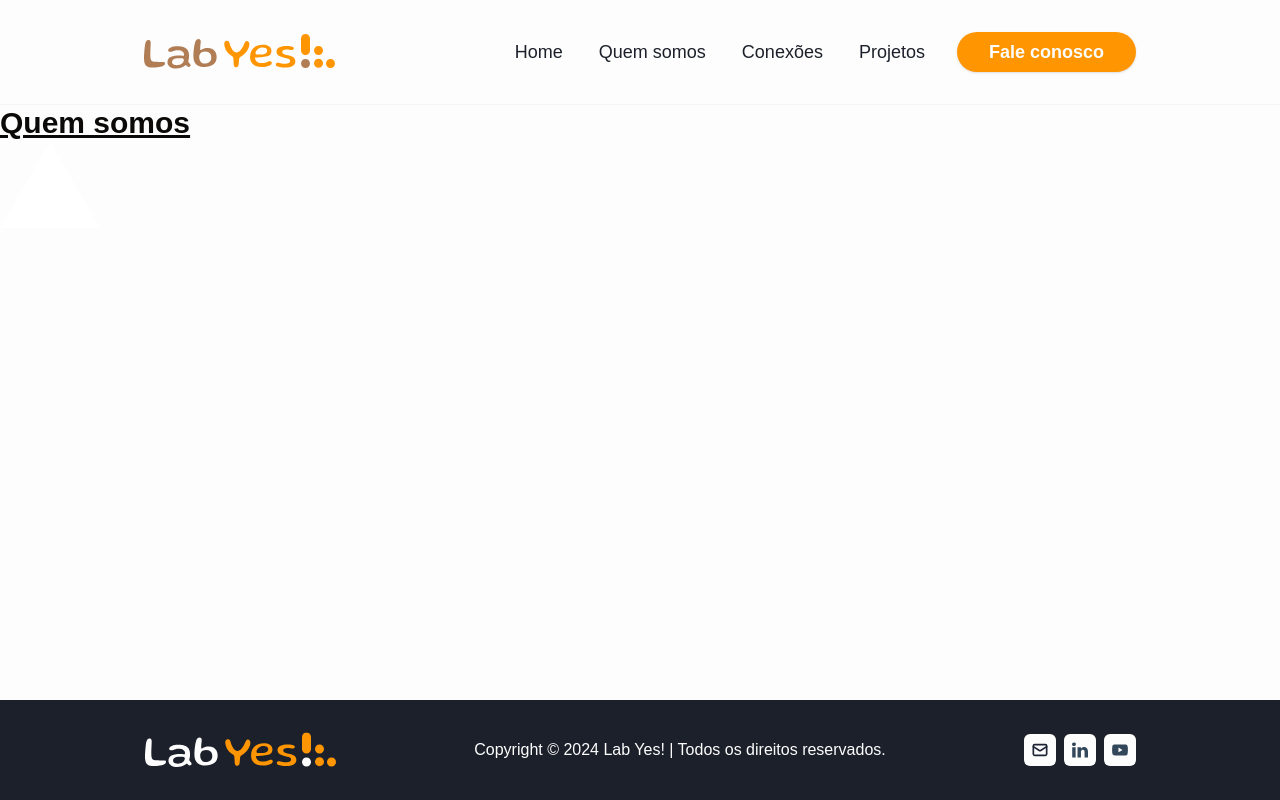
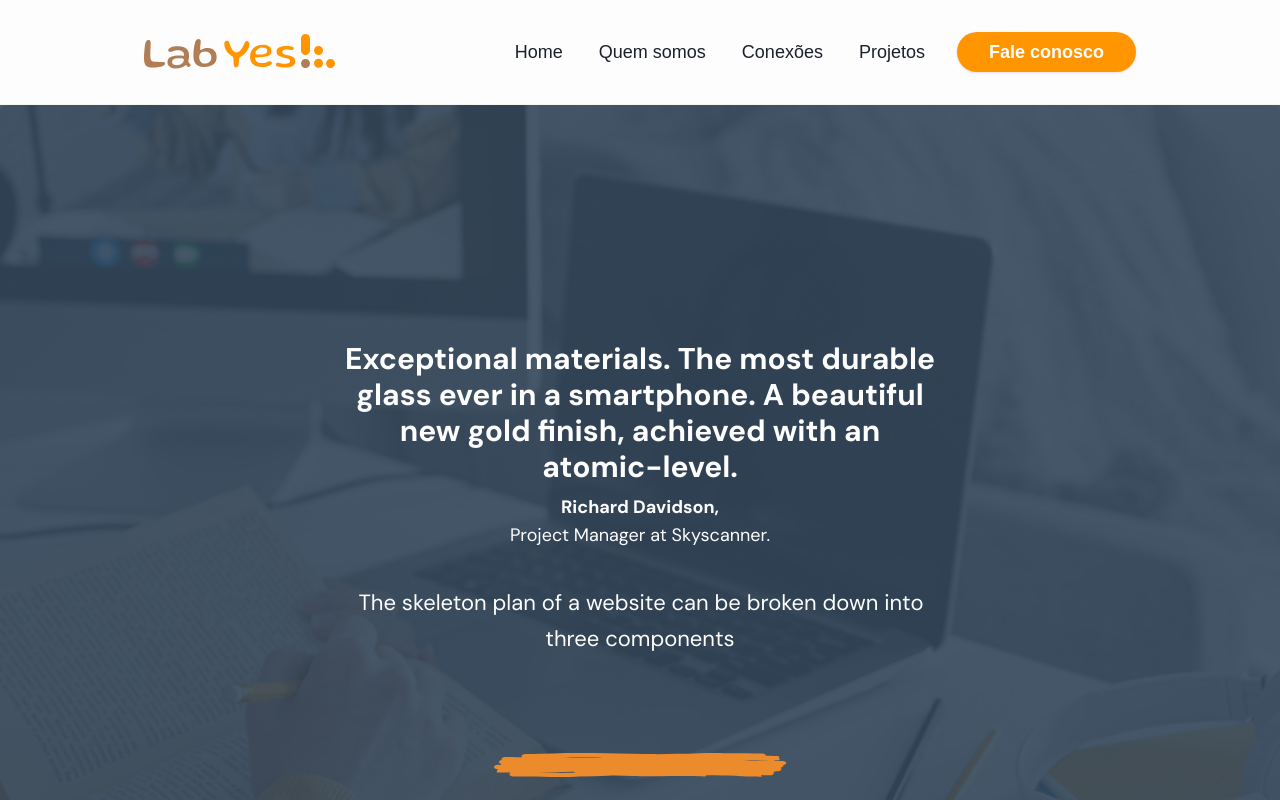
Before and after one commit to labyes24/LABYES-LP, a Next.js app: page /quemsomos in a window 1280 px wide. Shown: the top 800 px of the page. Built offline with nearby package versions, Linux system fonts and the light colour scheme.

Commit message:
feat: create culture session in About Us page
Refs: 868bd1vfz

```diff
--- a/src/app/quemsomos/page.tsx
+++ b/src/app/quemsomos/page.tsx
@@ -1,18 +1,13 @@
 import { Metadata } from 'next'
-import Image from 'next/image'
+
+import { AboutCulture } from '@/components/about-culture'
 export const metadata: Metadata = {
     title: 'Quem somos',
 }
-export default function WhoUsPage() {
+export default function AboutUsPage() {
     return (
         <>
-            <h1 className="text-3xl font-bold underline">Quem somos</h1>
-            <Image
-                src="/vercel.svg"
-                alt="Vercel Logo"
-                width={100}
-                height={24}
-            />
+            <AboutCulture />
         </>
     )
 }
--- /dev/null
+++ b/src/components/about-culture.tsx
@@ -0,0 +1,43 @@
+import backgroundImage from '@/assets/about_culture_bg.png'
+import Image from 'next/image'
+import { DoodleUnderline } from './svg/doodle-underline'
+
+export function AboutCulture() {
+    return (
+        <section className="relative flex w-full flex-col gap-10 p-7">
+            <div className="absolute bottom-0 right-0 -z-10 size-full bg-ly-dark-azure-transparent fill-inherit" />
+            <Image
+                src={backgroundImage}
+                priority={true}
+                unoptimized
+                alt="Fundo de profissional da programação programando."
+                fill={true}
+                sizes="100%"
+                className="-z-20 rounded-lg object-cover"
+            />
+            <div className="mx-auto flex max-w-[630px] flex-col items-center justify-center text-center text-ly-white">
+                <strong className="mb-2 mt-52 flex flex-col text-pretty font-sans text-[28px]/[38px] font-bold text-ly-white lg:text-3xl">
+                    Exceptional materials. The most durable glass ever in a
+                    smartphone. A beautiful new gold finish, achieved with an
+                    atomic-level.
+                </strong>
+                <span className="text-pretty font-sans text-lg/7 font-bold">
+                    Richard Davidson,
+                </span>
+                <span className="mb-9 text-pretty font-sans text-lg/7 font-normal">
+                    Project Manager at Skyscanner.{' '}
+                </span>
+                <p className="mb-24 text-pretty indent-0.5 font-sans text-[22px]/9 font-normal">
+                    The skeleton plan of a website can be broken down into three
+                    components
+                </p>
+
+                <DoodleUnderline
+                    color="default"
+                    size="large"
+                    className="mb-14"
+                />
+            </div>
+        </section>
+    )
+}
```
